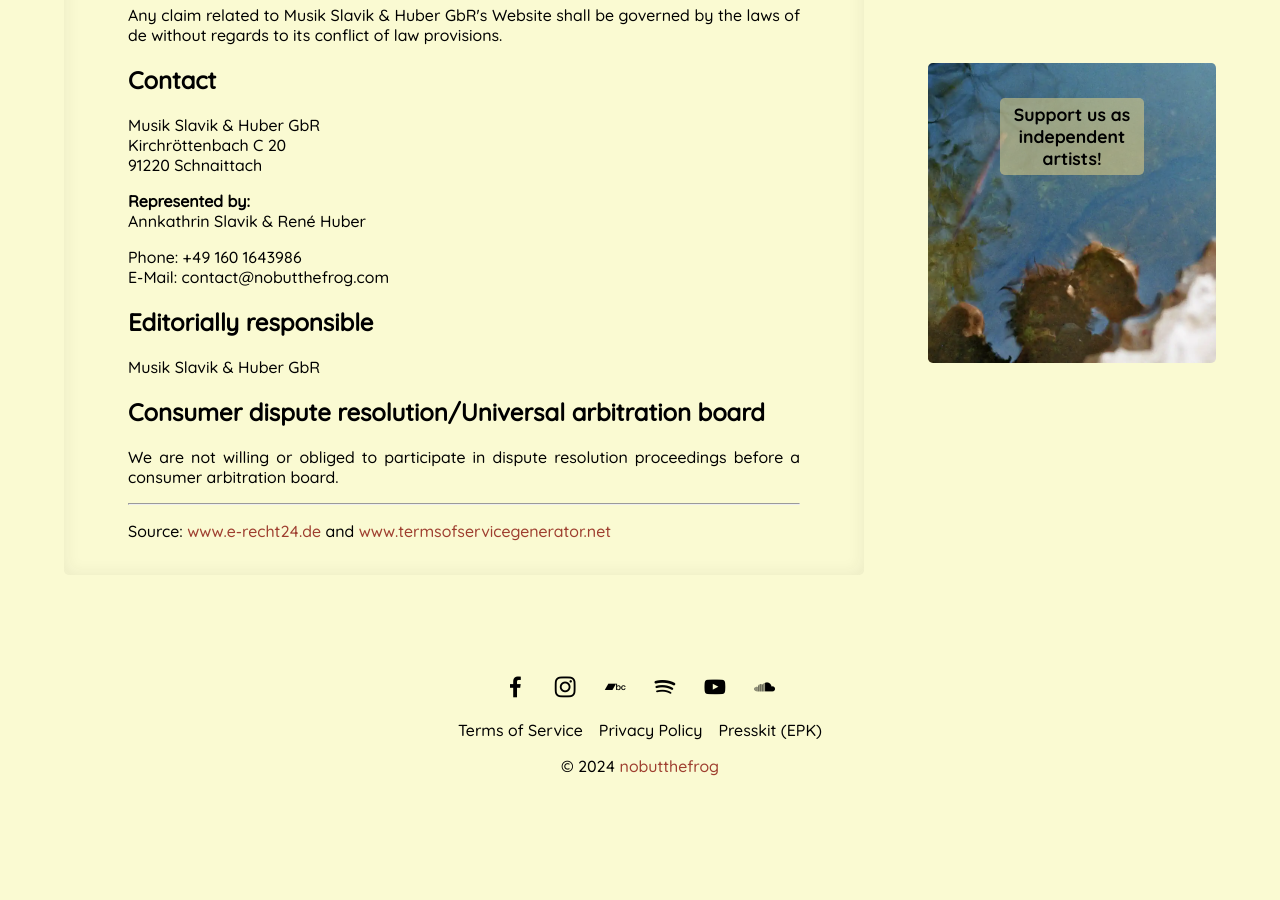
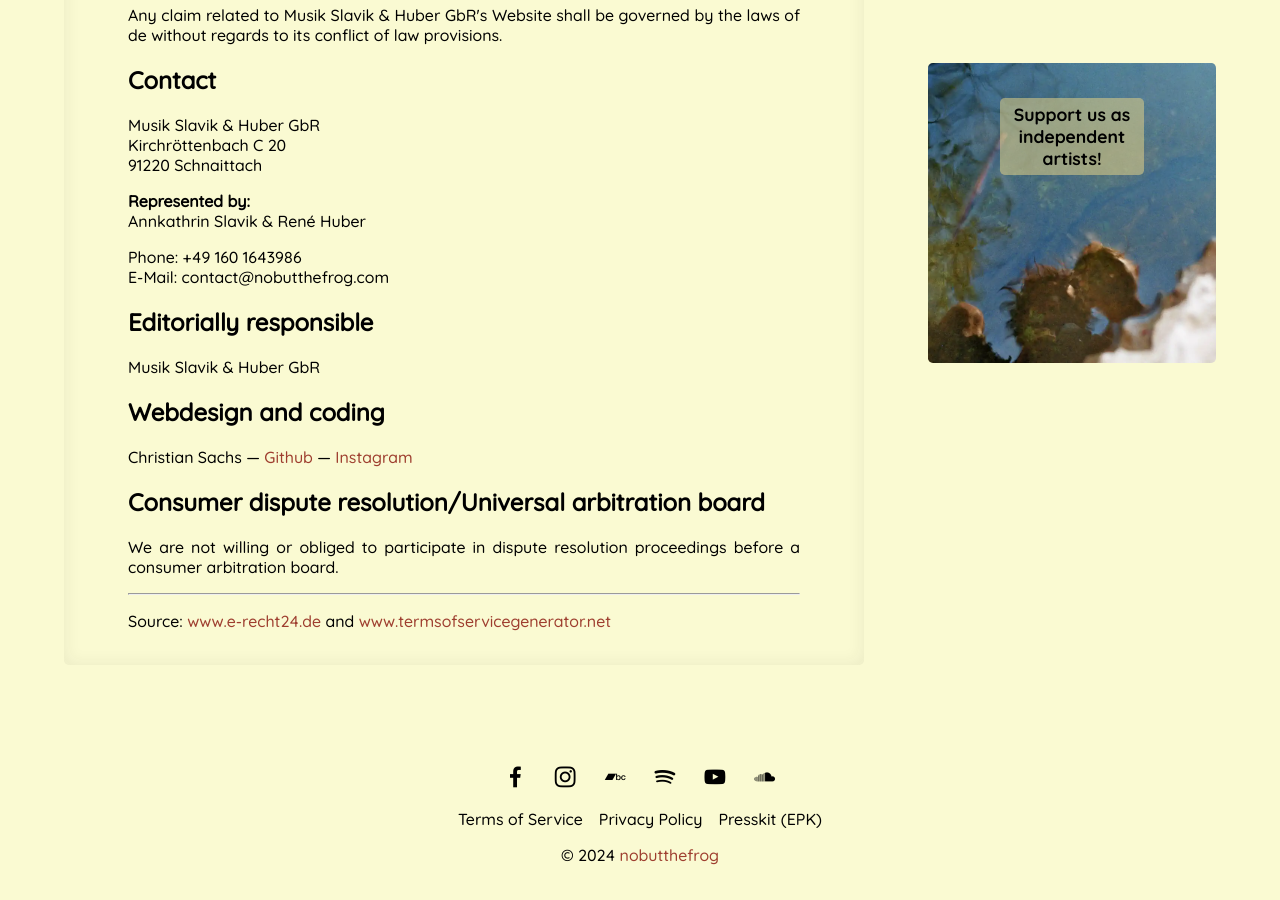
Before and after one commit to chrisongthb/nobutthefrog-com, a Jekyll site: the page built from source/en/terms-of-service.md, in a window 1280 px wide and 900 px high, scrolled down 1775 px. Built offline with Jekyll 4.4.1, drawn with Linux system fonts in a browser that asks for light colours; before the commit the page ends 2586 px from its top, so only the background shows below that.

Commit message:
extend about section

```diff
--- a/source/en/terms-of-service.md
+++ b/source/en/terms-of-service.md
@@ -65,7 +65,9 @@ Annkathrin Slavik &amp; René Huber</p>
 E-Mail: contact@nobutthefrog.com</p>
 <h2>Editorially responsible</h2>
 <p>Musik Slavik &amp; Huber GbR</p>
+<h2>Webdesign and coding</h2>
+<p>Christian Sachs &#151; <a href="https://github.com/chrisongthb">Github</a> &#151; <a href="https://www.instagram.com/chrisonnstgrm/">Instagram</a></p>
 <h2>Consumer dispute resolution/Universal arbitration board</h2>
 <p>We are not willing or obliged to participate in dispute resolution proceedings before a consumer arbitration board.</p>
 <hr>
-<p>Source: <a href="https://www.e-recht24.de/impressum-generator.html">www.e-recht24.de</a> and <a href="https://www.termsofservicegenerator.net">www.termsofservicegenerator.net</a></p>
+<p>Source: <a href="https://www.termsofservicegenerator.net">www.e-recht24.de</a> and <a href="https://www.termsofservicegenerator.net">www.termsofservicegenerator.net</a></p>
```
Also changed, not shown: source/impressum.md (+2 -0 lines).
